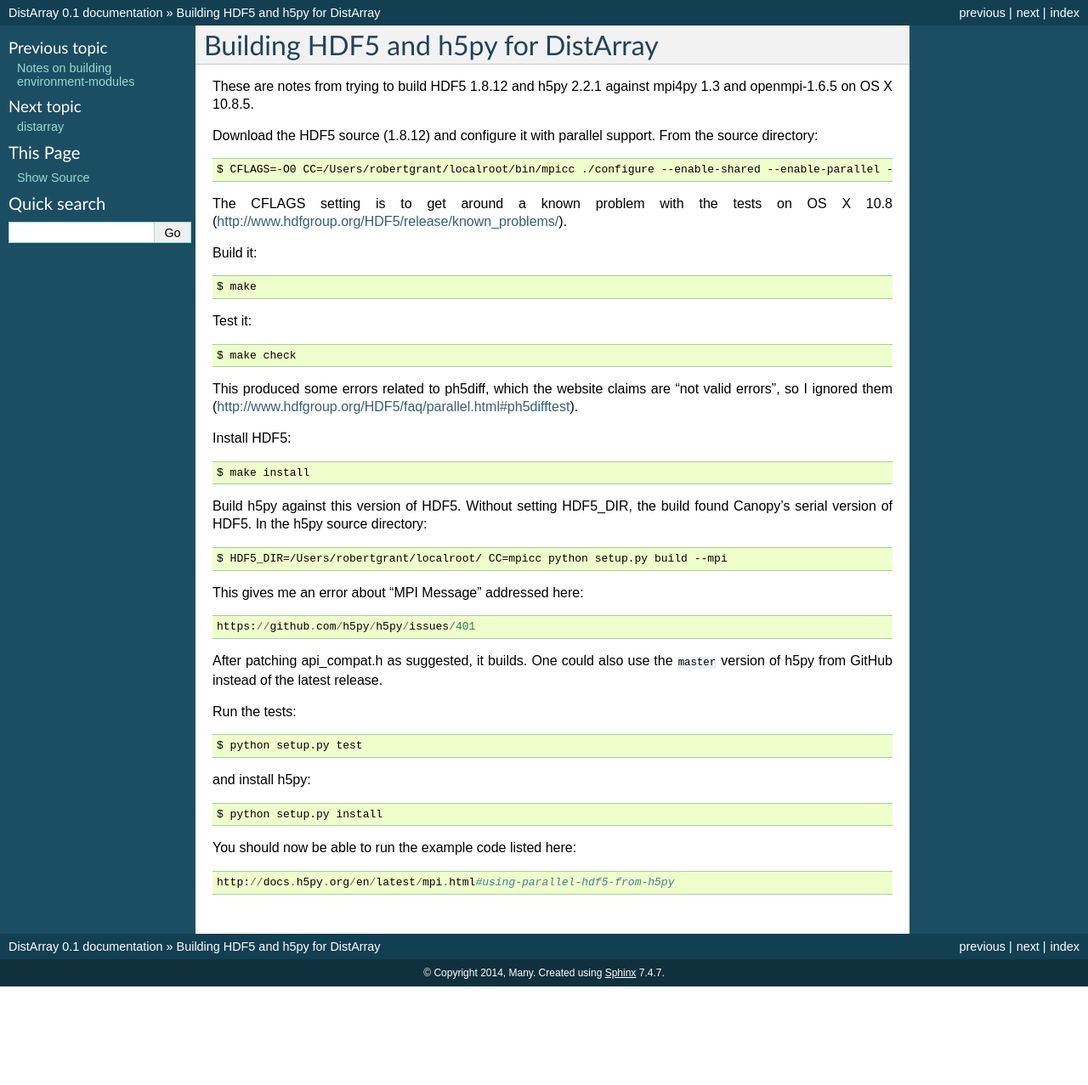
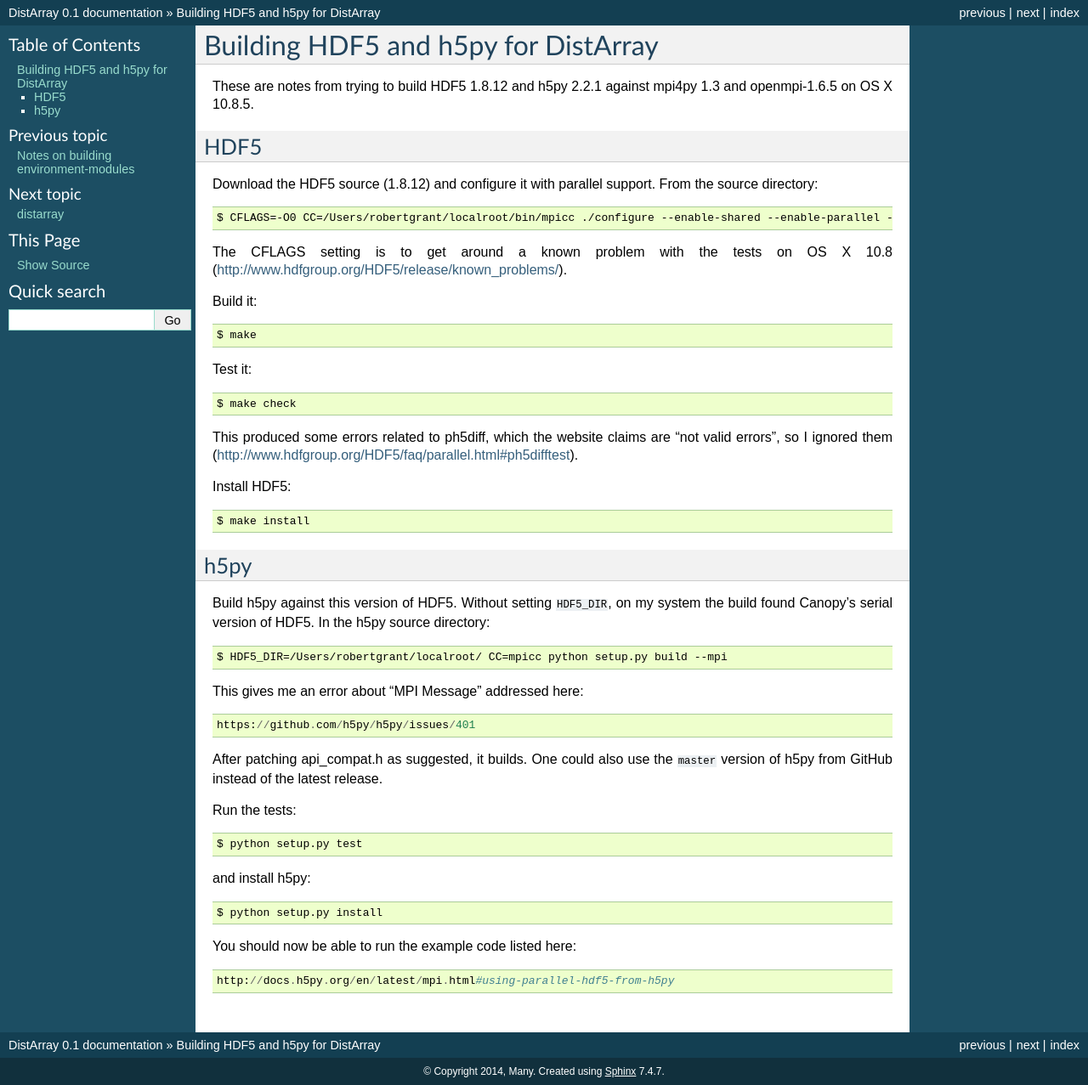
Before and after one commit to enthought/distarray, a Sphinx documentation site: the page built from docs/source/hdf5-notes.rst, in a window 1280 px wide. Shown: the whole page at 85% size. Built offline with Sphinx 7.4.7, drawn with Linux system fonts in a browser that asks for light colours; formulas are drawn with MathJax 3; pages that are not in the unit, such as notebooks, are missing from menus; before the commit the page ends 1161 px from its top, so only the background shows below that.

Commit message:
Add a couple of sub-headings and reword a sentence.

```diff
--- a/docs/source/hdf5-notes.rst
+++ b/docs/source/hdf5-notes.rst
@@ -3,6 +3,9 @@
 
 These are notes from trying to build HDF5 1.8.12 and h5py 2.2.1 against mpi4py
 1.3 and openmpi-1.6.5 on OS X 10.8.5.
+
+HDF5
+----
 
 Download the HDF5 source (1.8.12) and configure it with parallel support.  From
 the source directory::
@@ -28,8 +31,12 @@
 
     $ make install
 
-Build h5py against this version of HDF5.  Without setting HDF5_DIR, the build
-found Canopy's serial version of HDF5.  In the h5py source directory::
+h5py
+----
+
+Build h5py against this version of HDF5.  Without setting ``HDF5_DIR``, on my
+system the build found Canopy's serial version of HDF5.  In the h5py source
+directory::
 
     $ HDF5_DIR=/Users/robertgrant/localroot/ CC=mpicc python setup.py build --mpi
 
```
